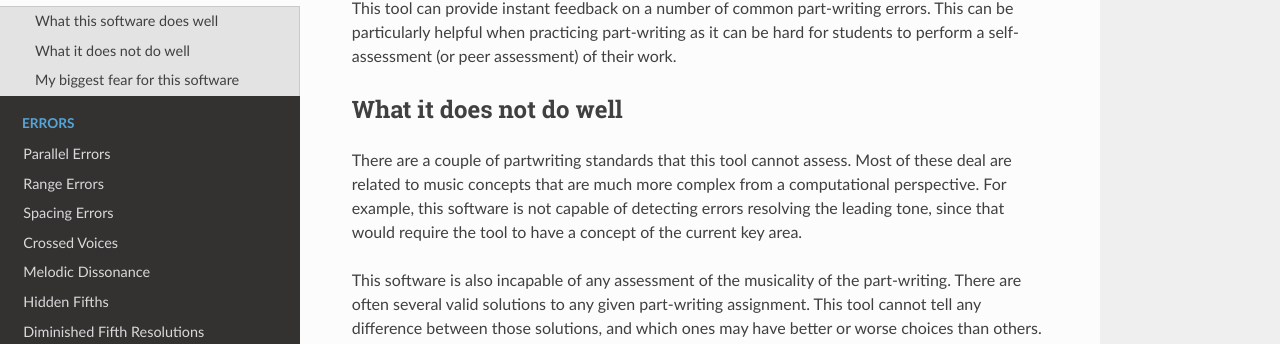
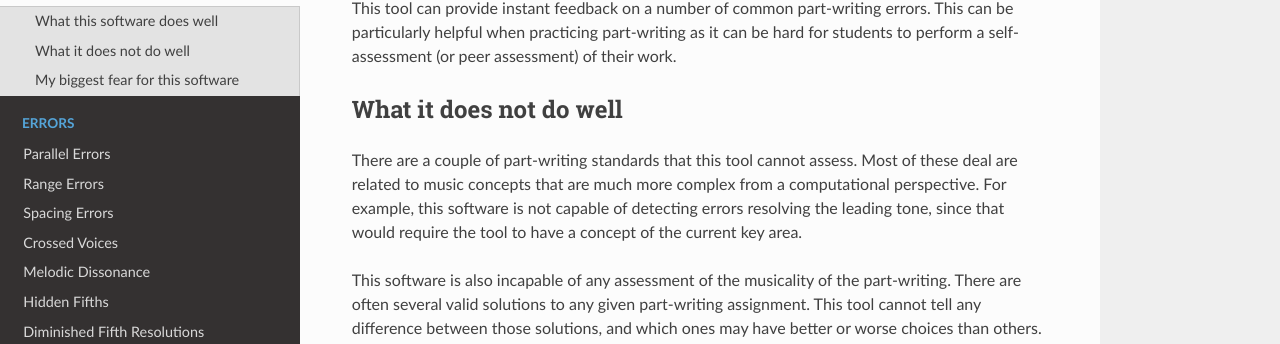
Before and after one commit to Jedimaster4559/PartwritingErrorChecker, an MkDocs documentation site: the page built from docs/EffectiveUse.md, in a window 1280 px wide and 1370 px high. Shown: the part 219-563 px from the top of the window. Built offline with MkDocs 1.6.1, drawn with Linux system fonts in a browser that asks for light colours; nearby versions of some CDN libraries.

Commit message:
Update docs/EffectiveUse.md

```diff
--- a/docs/EffectiveUse.md
+++ b/docs/EffectiveUse.md
@@ -4,7 +4,7 @@
 This tool can provide instant feedback on a number of common part-writing errors. This can be particularly helpful when practicing part-writing as it can be hard for students to perform a self-assessment (or peer assessment) of their work.
 
 ## What it does not do well
-There are a couple of partwriting standards that this tool cannot assess. Most of these deal are related to music concepts that are much more complex from a computational perspective. For example, this software is not capable of detecting errors resolving the leading tone, since that would require the tool to have a concept of the current key area.
+There are a couple of part-writing standards that this tool cannot assess. Most of these deal are related to music concepts that are much more complex from a computational perspective. For example, this software is not capable of detecting errors resolving the leading tone, since that would require the tool to have a concept of the current key area.
 
 This software is also incapable of any assessment of the musicality of the part-writing. There are often several valid solutions to any given part-writing assignment. This tool cannot tell any difference between those solutions, and which ones may have better or worse choices than others. It is entirely possible to complete part-writing that follows all the "rules" but doesn't sound good.
 
```
